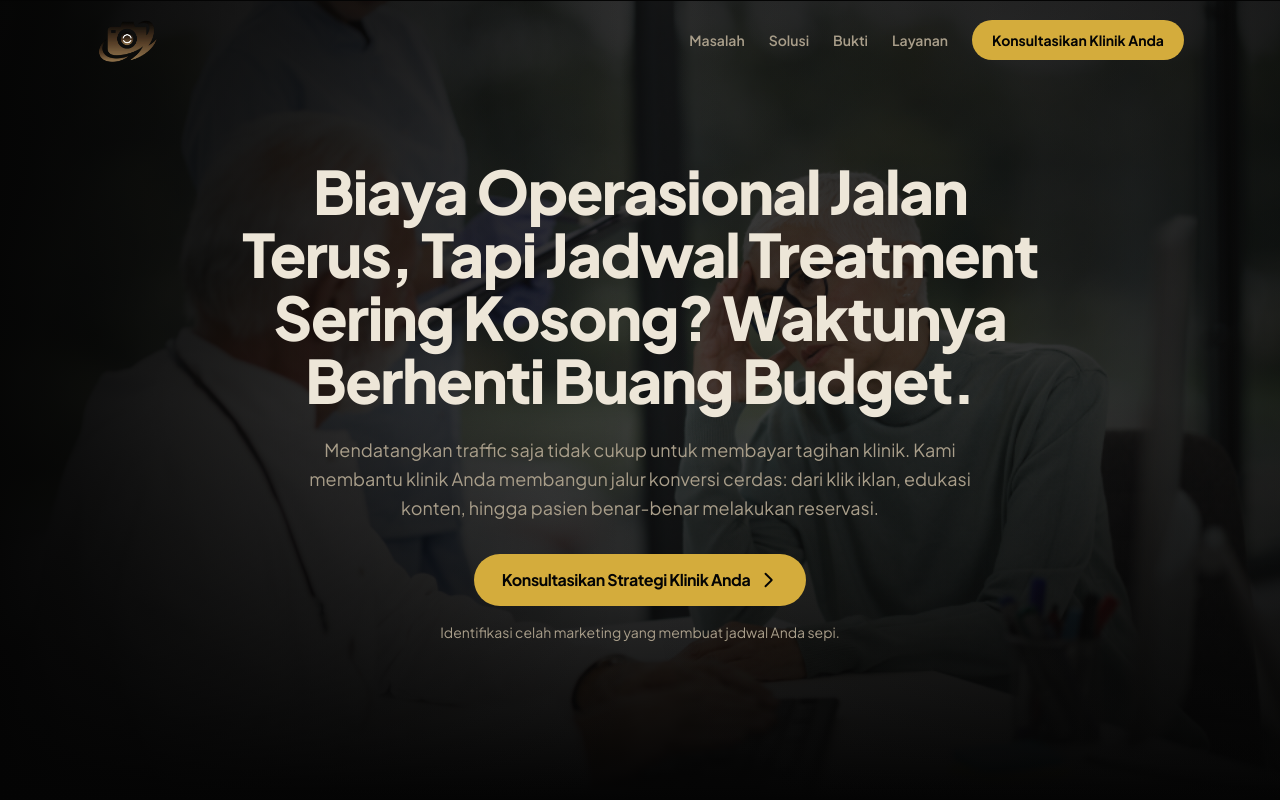
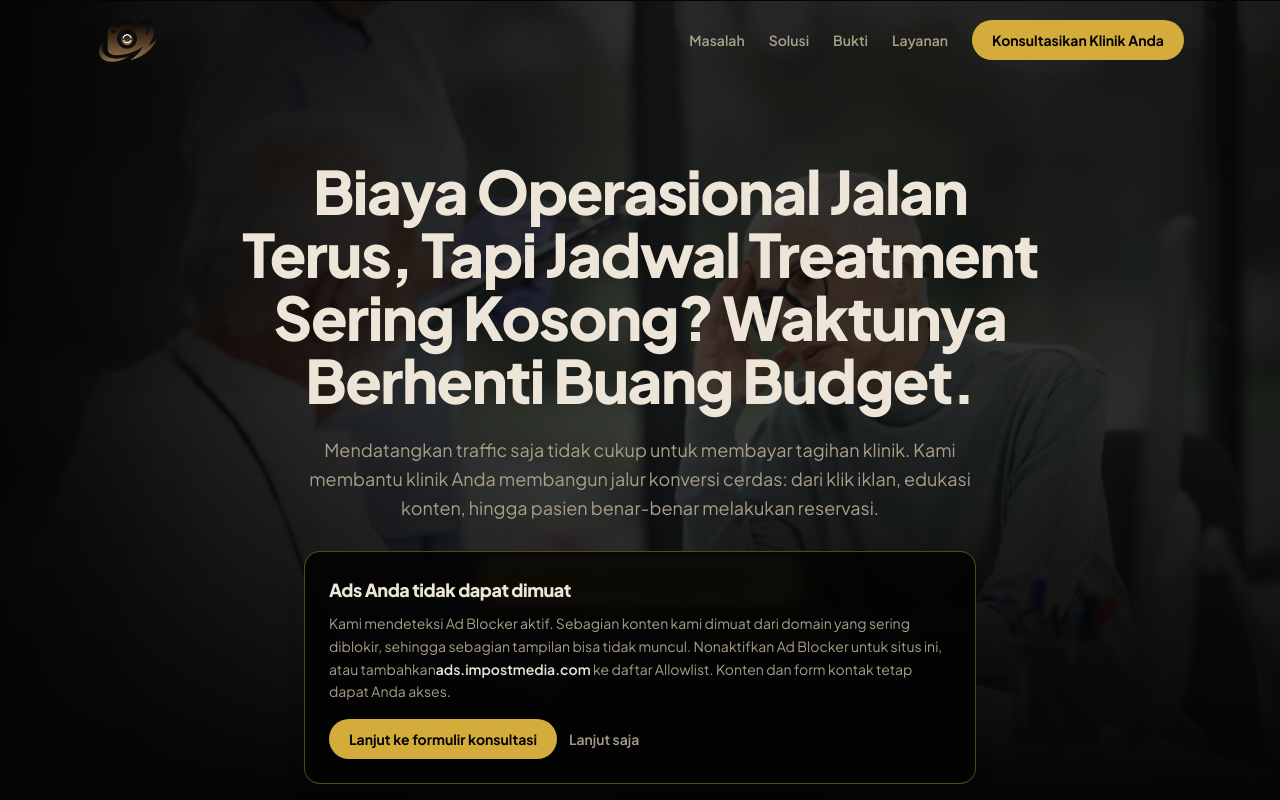
Before and after one commit to akmlrhim/ads-impost, a Next.js app: page /klinik in a window 1280 px wide. Shown: the top 800 px of the page. Built offline with nearby package versions, Linux system fonts and the light colour scheme.

Commit message:
feat: notify visitors when an ad blocker is detected

```diff
--- /dev/null
+++ b/app/adblock-notice.tsx
@@ -0,0 +1,140 @@
+"use client";
+
+import { useEffect, useState } from "react";
+
+// Deteksi ad blocker tanpa bergantung pada stylesheet eksternal: elemen
+// pemikat disembunyikan lewat inline style, bukan CSS yang bisa diblokir.
+const BAIT_CLASSES =
+  "adsbox ad-planner ad-unit ad-banner pub_300x250 text-ad sponsor-ad";
+
+function baitBlocked(): boolean {
+  const bait = document.createElement("div");
+  bait.className = BAIT_CLASSES;
+  bait.setAttribute("aria-hidden", "true");
+  bait.style.cssText =
+    "position:absolute!important;left:-9999px!important;top:-9999px!important;height:1px!important;width:1px!important;";
+
+  const host = document.createElement("div");
+  host.appendChild(bait);
+  document.body.appendChild(host);
+
+  // Blocker cosmetic menyetel display:none / visibility:hidden pada elemen
+  // yang cocok pola. Elemen tetap terlihat kalau tidak kena filter.
+  const blocked =
+    bait.offsetParent === null ||
+    bait.offsetHeight === 0 ||
+    getComputedStyle(bait).visibility === "hidden" ||
+    getComputedStyle(bait).display === "none";
+
+  host.remove();
+  return blocked;
+}
+
+function requestBlocked(): Promise<boolean> {
+  return new Promise((resolve) => {
+    const img = new Image();
+    let settled = false;
+    const done = (v: boolean) => {
+      if (settled) return;
+      settled = true;
+      resolve(v);
+    };
+    // Callback dipanggil untuk kedua hasil, jadi timeout pendek sudah cukup.
+    img.onload = () => done(false);
+    img.onerror = () => done(true);
+    setTimeout(() => done(false), 1500);
+    img.src =
+      "https://pagead2.googlesyndication.com/pagead/img/ads/banner.png?n=" +
+      Date.now();
+  });
+}
+
+export default function AdBlockerNotice() {
+  const [show, setShow] = useState(false);
+  const [dismissed, setDismissed] = useState(false);
+
+  useEffect(() => {
+    let cancelled = false;
+    let ignore = false;
+
+      // Kalau user sudah pernah menutup, jangan tampilkan lagi.
+    try {
+      if (localStorage.getItem("impost:adblock-dismissed") === "1") ignore = true;
+    } catch {
+      /* localStorage bisa diblokir; abaikan */
+    }
+    if (ignore) return;
+
+    const run = async () => {
+      // Beri jeda agar filter cosmetic sudah terpasang.
+      await new Promise((r) => setTimeout(r, 400));
+      if (cancelled) return;
+
+      const blocked = baitBlocked() || (await requestBlocked());
+      if (cancelled) return;
+
+      if (blocked) {
+        setShow(true);
+        // Beri tahu GTM (dengan konfirmasi klik CTA). GTM loader di layout
+        // yang membuat window.dataLayer, tapi bisa gagal bila diblokir.
+        (window as Window & { dataLayer?: unknown[] }).dataLayer?.push({
+          event: "adblock_detected",
+        });
+      }
+    };
+
+    void run();
+    return () => {
+      cancelled = true;
+    };
+  }, []);
+
+  if (!show || dismissed) return null;
+
+  const close = () => {
+    setDismissed(true);
+    try {
+      localStorage.setItem("impost:adblock-dismissed", "1");
+    } catch {
+      /* abaikan */
+    }
+  };
+
+  return (
+    <div
+      role="dialog"
+      aria-modal="false"
+      aria-labelledby="adblock-title"
+      className="fixed inset-x-0 bottom-0 z-50 p-4"
+    >
+      <div className="mx-auto max-w-2xl rounded-2xl border border-impost-primary/40 bg-impost-fifth/95 p-5 shadow-xl backdrop-blur md:p-6">
+        <h2 id="adblock-title" className="text-lg font-extrabold tracking-tight">
+          Ads Anda tidak dapat dimuat
+        </h2>
+        <p className="mt-2 text-sm leading-relaxed text-impost-ink-dim">
+          Kami mendeteksi Ad Blocker aktif. Sebagian konten kami dimuat dari
+          domain yang sering diblokir, sehingga sebagian tampilan bisa tidak
+          muncul. Nonaktifkan Ad Blocker untuk situs ini, atau tambahkan
+          <span className="font-semibold text-impost-ink">ads.impostmedia.com</span>{" "}
+          ke daftar Allowlist. Konten dan form kontak tetap dapat Anda akses.
+        </p>
+        <div className="mt-4 flex flex-wrap items-center gap-3">
+          <a
+            href="#closing"
+            onClick={close}
+            className="rounded-full bg-impost-primary px-5 py-2.5 text-sm font-bold text-[#040404] transition-colors hover:bg-impost-primary-dark"
+          >
+            Lanjut ke formulir konsultasi
+          </a>
+          <button
+            type="button"
+            onClick={close}
+            className="text-sm font-semibold text-impost-ink-dim underline-offset-4 hover:underline"
+          >
+            Lanjut saja
+          </button>
+        </div>
+      </div>
+    </div>
+  );
+}
--- a/app/layout.tsx
+++ b/app/layout.tsx
@@ -1,5 +1,6 @@
 import type { Metadata } from "next";
 import { Plus_Jakarta_Sans } from "next/font/google";
+import AdBlockerNotice from "./adblock-notice";
 import "./globals.css";
 
 const jakarta = Plus_Jakarta_Sans({
@@ -49,6 +50,7 @@ j=d.createElement(s),dl=l!='dataLayer'?'&l='+l:'';j.async=true;j.src=
           />
         </noscript>
         {children}
+        <AdBlockerNotice />
       </body>
     </html>
   );
```
